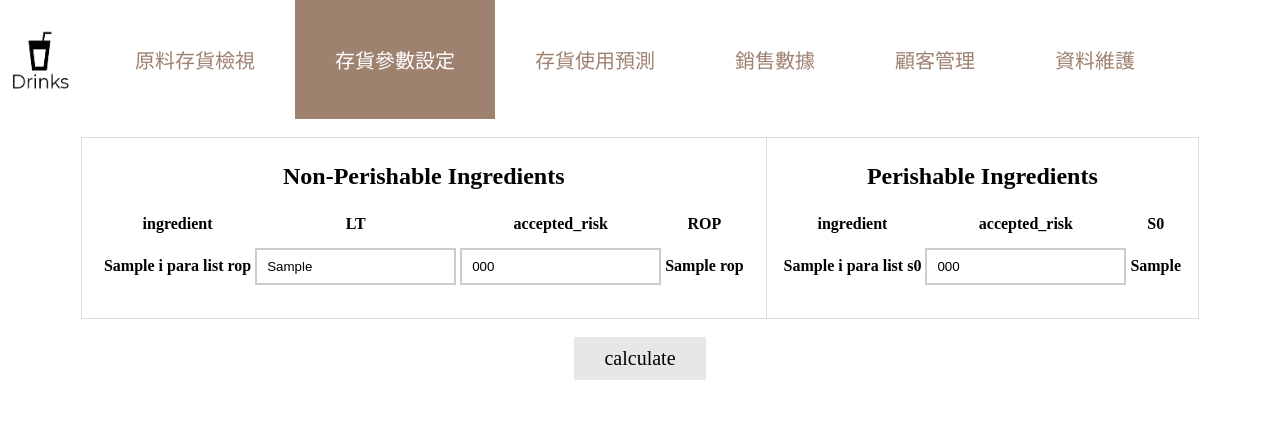
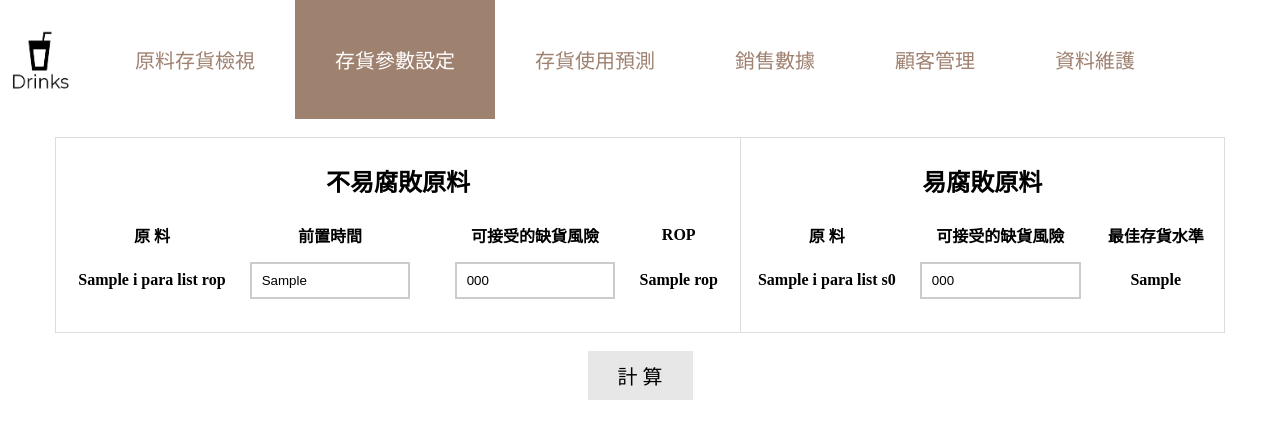
Before and after one commit to mingmin0101/Drinks-System, a Django app: template system/drink/templates/variable_setting.html in a window 1280 px wide. Shown: the top 439 px of the page. Run offline with Django 3.2, Linux system fonts and the light colour scheme; the template is opened without the code that fills it: most values are stand-ins (such as "Sample title", 1, 10 or a date in 2020); some libraries are stand-ins or nearby versions.

Commit message:
version18: chinese title

```diff
--- a/system/drink/templates/customer_info.html
+++ b/system/drink/templates/customer_info.html
@@ -102,7 +102,10 @@
 
 
 -->
-    <br>
+<br>
+
+
+<br>
     <p style='font-size: 20px' align="center"><b>平均購買間隔時間</b></p>
     <table align="center">
                 <tr>
--- a/system/drink/templates/variable_setting.html
+++ b/system/drink/templates/variable_setting.html
@@ -19,7 +19,7 @@
         }
         table, td, th {
 
-          text-align: left;
+          text-align: center;
         }
 
         table {
@@ -35,7 +35,7 @@
           padding: 2px;
         }
         input[type=text] {
-          width: 100%;
+          width: 80%;
           padding: 9px 10px;
           margin: 8px 0;
           box-sizing: border-box;
@@ -138,12 +138,12 @@
     <tr style="border: 1px solid #ddd;">
         <th valign="top" style="border: 1px solid #ddd;padding-left: 10px;padding-right: 10px">
             <div class='container' " style="padding-left: 10px;padding-right: 10px">
-            <h2>Non-Perishable Ingredients</h2>
+            <h2>不易腐敗原料</h2>
             <table>
                 <tr>
-                    <th>ingredient</th>
-                    <th>LT</th>
-                    <th>accepted_risk</th>
+                    <th>原 料</th>
+                    <th>前置時間</th>
+                    <th>可接受的缺貨風險</th>
                     <th>ROP</th>
                 </tr>
                 {%for i in i_para_list_ROP%}
@@ -166,12 +166,12 @@
 
         <th valign="top">
             <div class='container' style="padding-left: 10px;padding-right: 10px">
-            <h2>Perishable Ingredients</h2>
+            <h2>易腐敗原料</h2>
             <table>
                 <tr>
-                    <th>ingredient</th>
-                    <th>accepted_risk</th>
-                    <th>S0</th>
+                    <th>原 料</th>
+                    <th>可接受的缺貨風險</th>
+                    <th>最佳存貨水準</th>
                 </tr>
 
                 {%for i in i_para_list_S0%}
@@ -195,7 +195,7 @@
 </table>
 <br>
 <div align="center">
-<input class='button' type="submit" value="calculate" align="center"></div>
+<input class='button' type="submit" value="計 算" align="center"></div>
 </form>
 
 
```
Also changed, not shown: system/drink/templates/management.html (+9 -9 lines), system/db.sqlite3.
